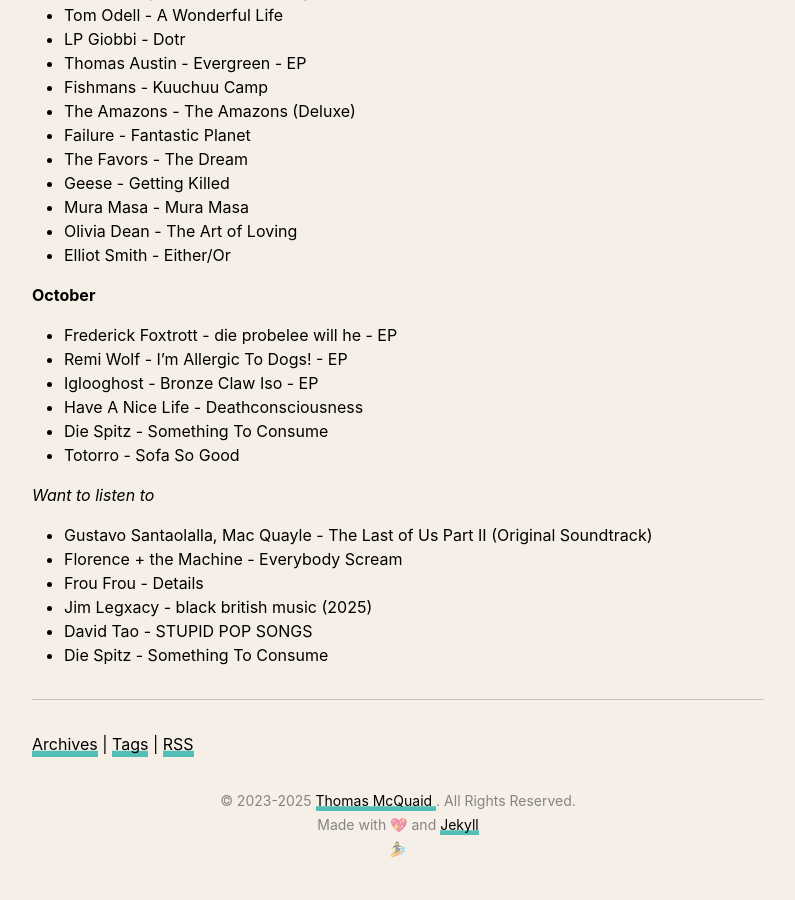
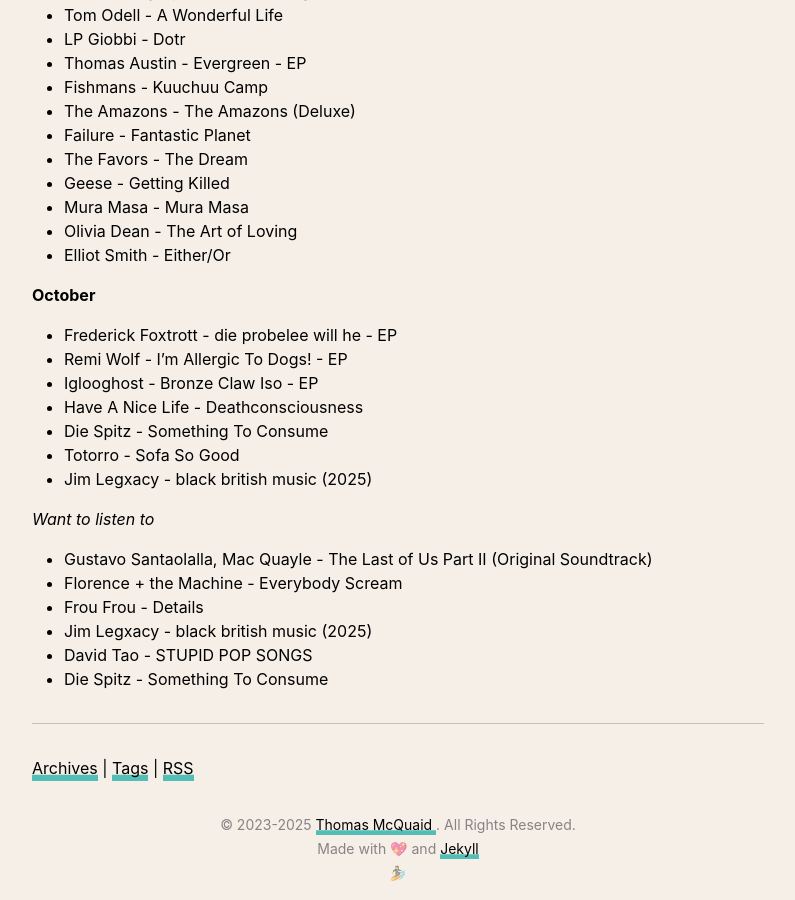
Before and after one commit to thomasmcquaidee/thomasmcquaidee.github.io, a Jekyll site: the page built from _posts/2025-01-21-listening-to-more-albums.md, in a window 1280 px wide and 900 px high, scrolled down 5589 px. Shown: the whole window, without its empty margins (242-1037 px from the left). Built offline with Jekyll 4.4.1, drawn with Linux system fonts in a browser that asks for light colours; before the commit the page ends 6465 px from its top, so only the background shows below that.

Commit message:
Update 2025-01-21-listening-to-more-albums.md

```diff
--- a/_posts/2025-01-21-listening-to-more-albums.md
+++ b/_posts/2025-01-21-listening-to-more-albums.md
@@ -239,7 +239,7 @@
 - Have A Nice Life - Deathconsciousness
 - Die Spitz - Something To Consume
 - Totorro - Sofa So Good
-
+- Jim Legxacy - black british music (2025)
 
 *Want to listen to*
 - Gustavo Santaolalla, Mac Quayle - The Last of Us Part II (Original Soundtrack)
```
